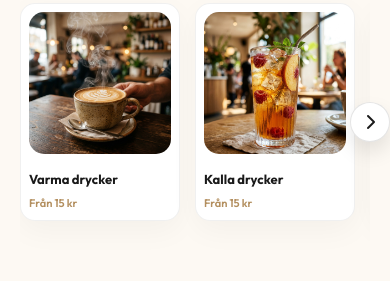
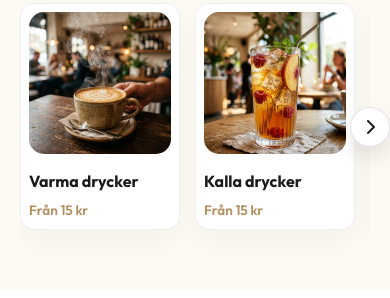
Before and after one commit to Moony2020/Mellringe-Cafe, a website: page index.html in a window 390 px wide. Shown: the part 824-1122 px from the top of the page. Drawn offline with nearby package versions, Linux system fonts and the light colour scheme; no server answers; a web font is replaced by a local one.

Commit message:
style: increased mobile category card title and price label font sizes for better menu legibility

```diff
--- a/style.css
+++ b/style.css
@@ -968,8 +968,8 @@ body.mobile-menu-active {
   .nav-container { height: 60px; }
   .section-title h2 { font-size: 22px !important; }
   .menu-card-mobile { flex: 0 0 160px; padding: 8px; }
-  .card-info h3 { font-size: 13px; }
-  .card-info p { font-size: 11px; }
+  .card-info h3 { font-size: 16px; }
+  .card-info p { font-size: 13.5px; }
 
   .category-modal {
     padding: 42px 14px;
```
